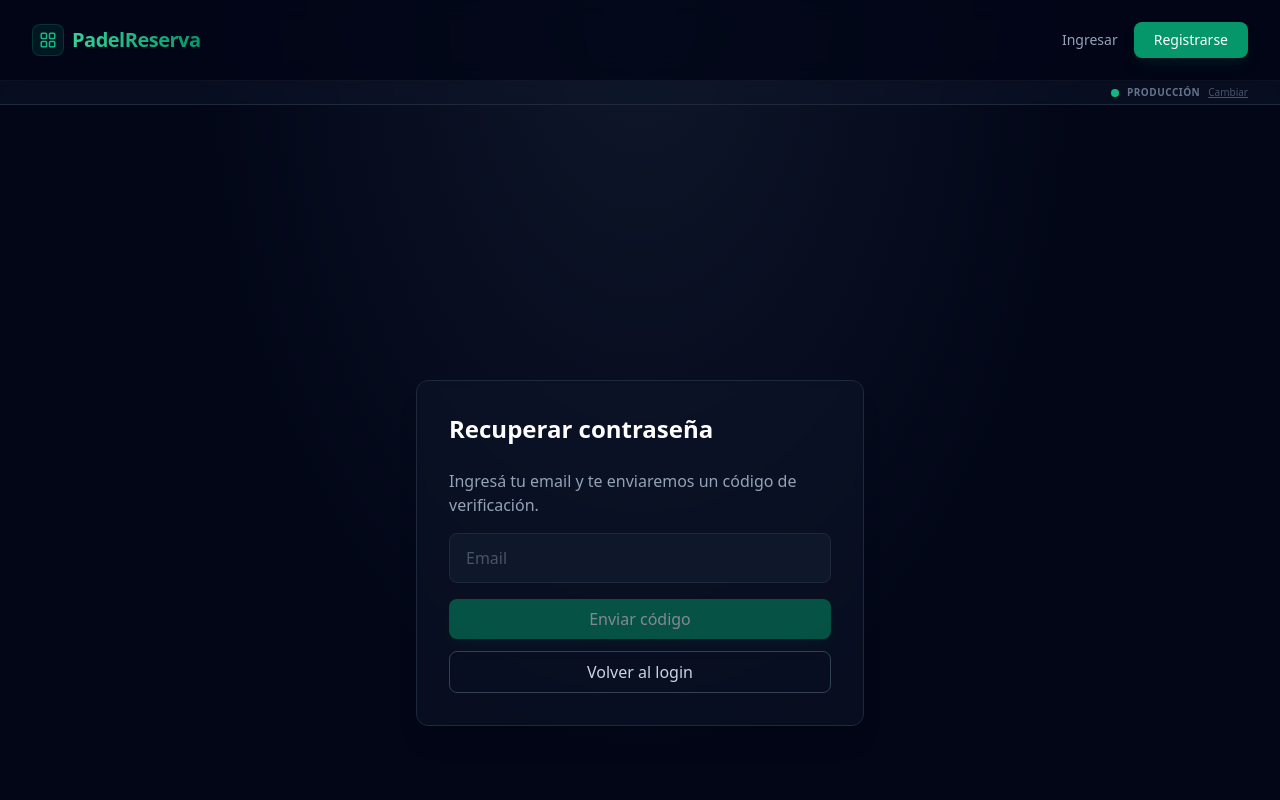
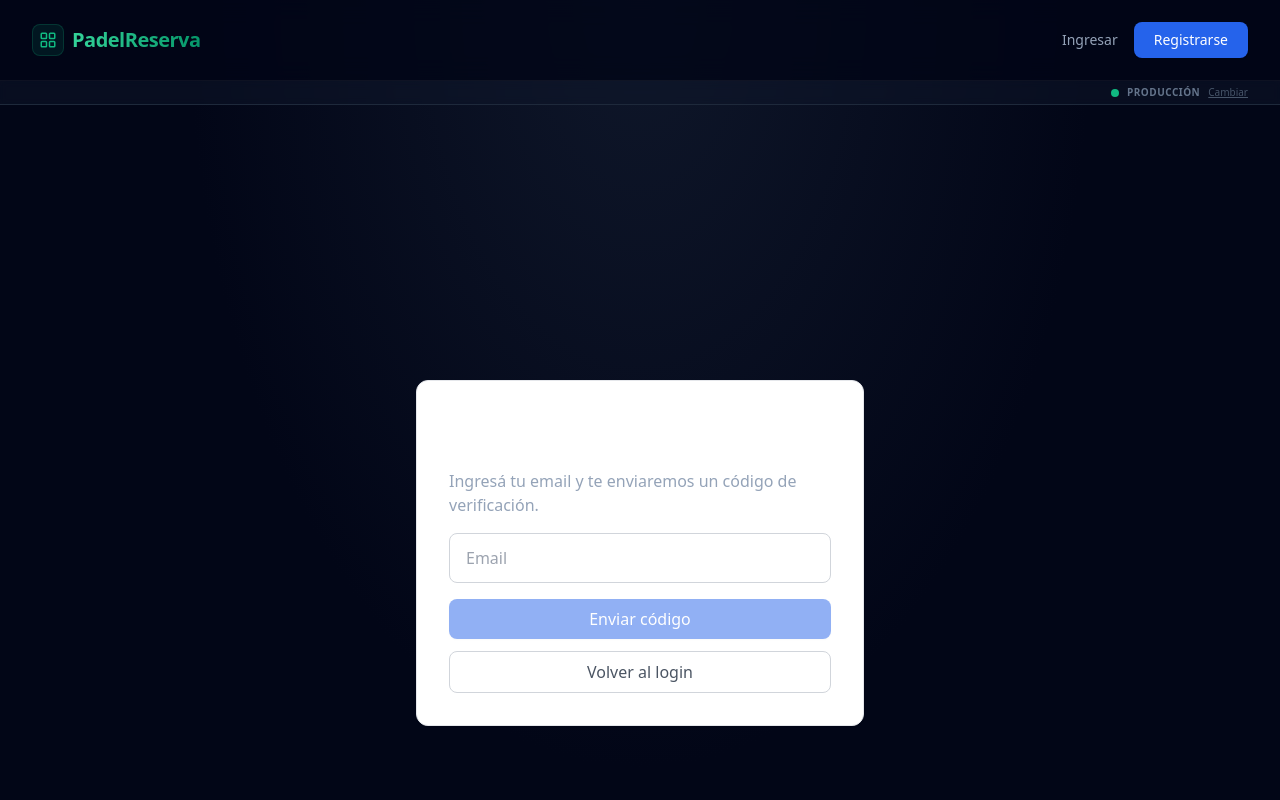
Before and after one commit to nielsenjuanpedro0-lab/padel-booking-app-setup--1-, a React (Vite) app: page /forgot-password in a window 1280 px wide. Shown: the top 800 px of the page. Built offline with nearby package versions, Linux system fonts and the light colour scheme.

Commit message:
Update index.css

```diff
--- a/src/index.css
+++ b/src/index.css
@@ -2,27 +2,26 @@
 @tailwind components;
 @tailwind utilities;
 
-
 @layer base {
   body {
-    @apply bg-slate-950 text-slate-200 antialiased font-sans selection:bg-emerald-500/30 selection:text-emerald-200;
+    @apply bg-gray-50 text-gray-800 antialiased font-sans selection:bg-blue-500/20 selection:text-blue-700;
   }
 }
 
 @layer components {
   .btn-primary {
-    @apply bg-emerald-600 hover:bg-emerald-500 text-white font-medium py-2 px-4 rounded-lg transition-all duration-200 shadow-lg shadow-emerald-900/20 active:scale-95 disabled:opacity-50 disabled:cursor-not-allowed;
+    @apply bg-blue-600 hover:bg-blue-500 text-white font-medium py-2 px-4 rounded-lg transition-all duration-200 shadow-sm active:scale-95 disabled:opacity-50 disabled:cursor-not-allowed;
   }
 
   .btn-outline {
-    @apply border border-slate-700 hover:border-emerald-500/50 hover:text-emerald-400 text-slate-300 py-2 px-4 rounded-lg transition-all duration-200;
+    @apply border border-gray-300 hover:border-blue-400 hover:text-blue-600 text-gray-600 py-2 px-4 rounded-lg transition-all duration-200;
   }
 
   .card {
-    @apply bg-slate-900/50 backdrop-blur-sm border border-slate-800 rounded-xl shadow-xl hover:border-slate-700 transition-all duration-300;
+    @apply bg-white border border-gray-200 rounded-xl shadow-sm hover:shadow-md hover:border-blue-200 transition-all duration-300;
   }
 
   .input-field {
-    @apply bg-slate-900 border border-slate-800 text-slate-100 rounded-lg px-4 py-3 focus:outline-none focus:border-emerald-500/50 focus:ring-1 focus:ring-emerald-500/50 transition-all w-full placeholder:text-slate-600;
+    @apply bg-white border border-gray-300 text-gray-800 rounded-lg px-4 py-3 focus:outline-none focus:border-blue-400 focus:ring-1 focus:ring-blue-400 transition-all w-full placeholder:text-gray-400;
   }
 }
```
